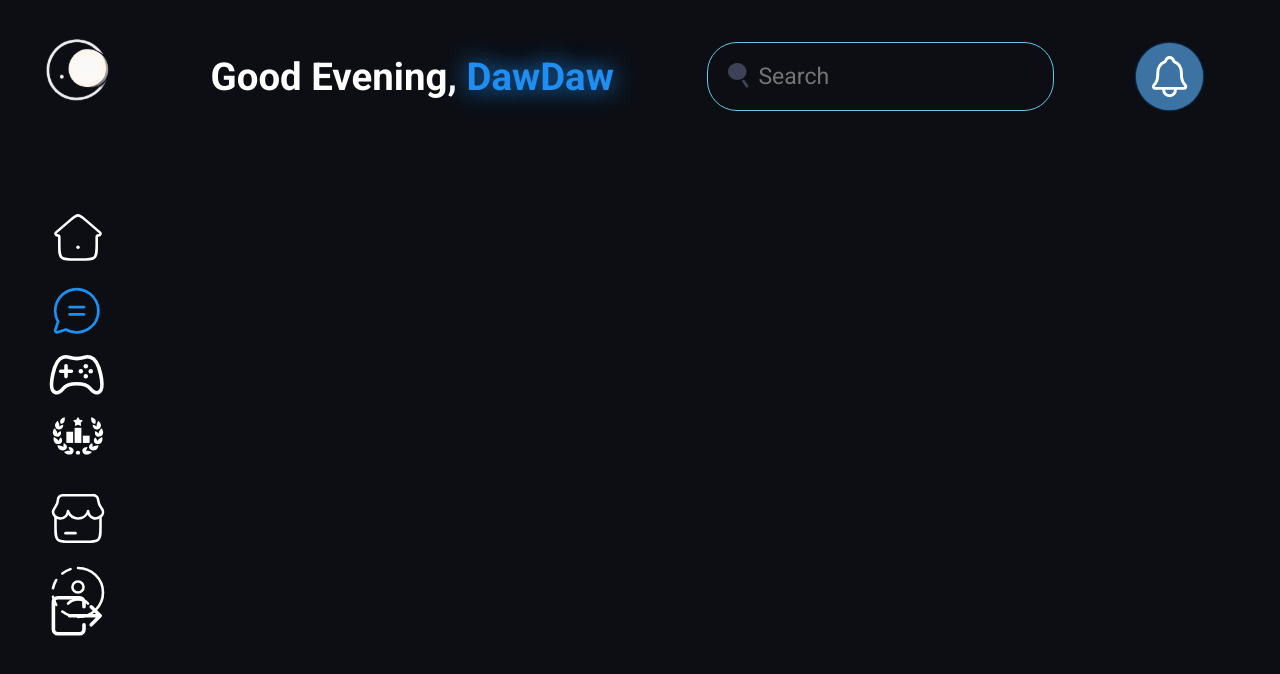
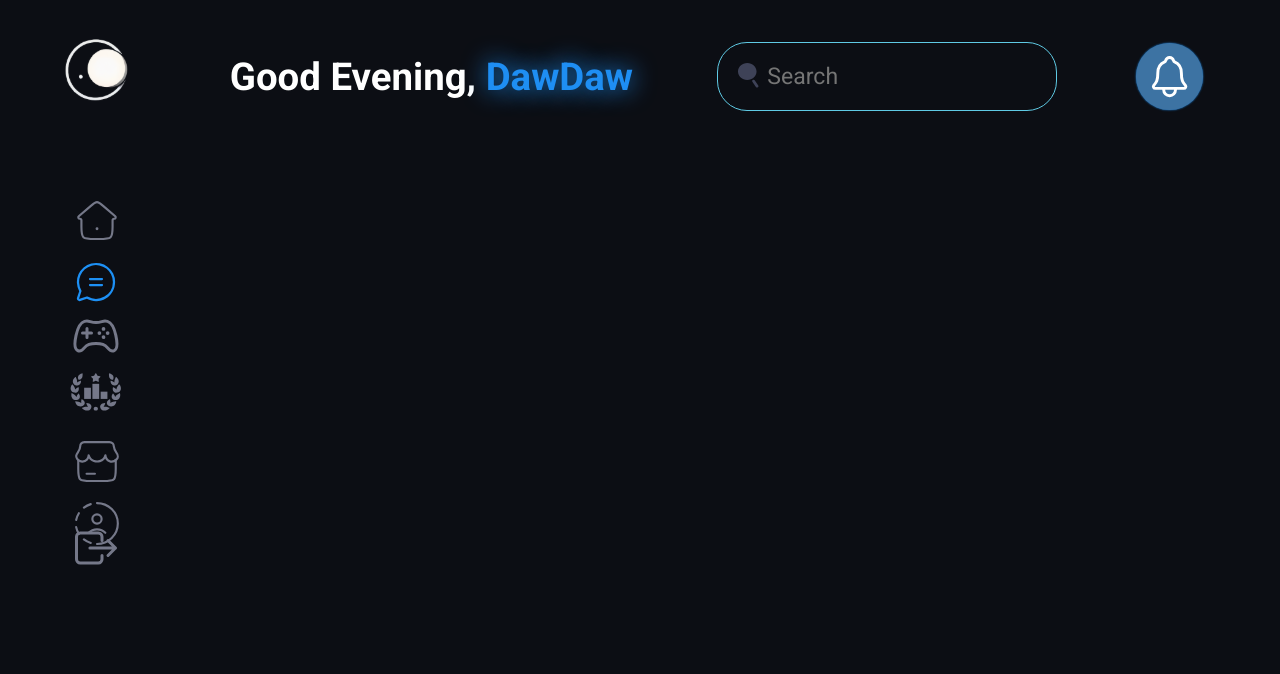
Before and after one commit to AMGHAR-ELMAHDI/ft_transcendence, a React (Vite) app in the folder React/: page /chat in a window 1280 px wide. Shown: the top 674 px of the page. Built offline with nearby package versions, Linux system fonts and the light colour scheme.

Commit message:
done with routing

```diff
--- a/React/src/App.tsx
+++ b/React/src/App.tsx
@@ -6,6 +6,8 @@ import ChatContainer from "./components/ChatContainer";
 import GameContainer from "./components/GameContainer";
 import LeaderBoardContainer from "./components/LeaderBoardContainer";
 import ShopContainer from "./components/ShopContainer";
+import NotFound from "./components/NotFound";
+import LogoutContainer from "./components/LogoutContainer";
 
 import "./App.css";
 import "./css/FriendBar.css";
@@ -15,8 +17,6 @@ import "./css/Dashboard.css";
 import "./css/ProfileMain.css";
 import "./css/SideBar.css";
 import "./css/History.css";
-import NotFound from "./components/NotFound";
-import LogoutContainer from "./components/LogoutContainer";
 
 function App() {
   const [render, setRender] = useState<string>("History");
@@ -26,6 +26,7 @@ function App() {
       <Route path="/" element={DashboardContainer(render, setRender)} />
       <Route path="/chat" element={ChatContainer()} />
       <Route path="/game" element={GameContainer()} />
+      <Route path="/login" element={DashboardContainer(render, setRender)} />
       <Route path="/leaderboard" element={LeaderBoardContainer()} />
       <Route path="/shop" element={ShopContainer()} />
       <Route path="/profile" element={ProfileContainer(render, setRender)} />
--- a/React/src/components/LogoutContainer.tsx
+++ b/React/src/components/LogoutContainer.tsx
@@ -10,7 +10,6 @@ function LogoutContainer() {
         <SideBar />
         <div className="main">
           <TopBar />
-          <Test />
         </div>
         <FriendBar />
       </div>
--- a/React/src/components/Profile.tsx
+++ b/React/src/components/Profile.tsx
@@ -20,6 +20,7 @@ function getLevelStart() {
   else levelStart = "0";
   return levelStart;
 }
+
 interface ProfileProps {
   profileList: string;
   show: string;
--- a/React/src/components/SideBar.tsx
+++ b/React/src/components/SideBar.tsx
@@ -14,7 +14,7 @@ function SideBar() {
 		<Link to={"/"}><img id="logo" src="logo.svg" alt="logo" /></Link>
       <div className="sidebar-links">
         <Link to={"/"}><Home/></Link>
-        <Link to={"/chat"}><PiChatCircleTextLight className={window.location.pathname === "/chat" ? "sidebarImgsBlue" : "sidebarImgs"} /></Link>
+        <Link to={"/chat"}><PiChatCircleTextLight color="#757889" className={window.location.pathname === "/chat" ? "sidebarImgsBlue" : "sidebarImgs"} /></Link>
         <Link to={"/game"}><IoGameControllerOutline className={window.location.pathname === "/game" ? "sidebarImgsBlue" : "sidebarImgs"} /></Link>
         <Link to={"/leaderboard"}><Leaderboard/></Link>
         <Link to={"/shop"}><Shop/></Link>
--- a/React/src/components/SideBar/Home.tsx
+++ b/React/src/components/SideBar/Home.tsx
@@ -1,30 +1,30 @@
 import React from "react";
 
 function Home() {
-  let color = "white";
+  let color = "#757889";
   if (window.location.pathname === "/") color = "#1D90F5";
   return (
     <div className="sidebarImgs">
       <svg
-        width="60"
-        height="60"
+        width="50"
+        height="50"
         viewBox="0 0 35 35"
         fill="none"
         xmlns="http://www.w3.org/2000/svg"
       >
         <path
-          d="M13.2149 6.91437L4.7237 14.2138C3.99554 14.8398 4.48376 15.9516 5.4868 15.9516C6.09961 15.9516 6.59639 16.4023 6.59639 16.9585V21.6053C6.59639 25.603 6.59639 27.6019 7.96507 28.8438C9.33376 30.0858 11.5366 30.0858 15.9424 30.0858H19.0576C23.4634 30.0858 25.6662 30.0858 27.0349 28.8438C28.4037 27.6019 28.4037 25.603 28.4037 21.6053V16.9585C28.4037 16.4023 28.9004 15.9516 29.5132 15.9516C30.5162 15.9516 31.0045 14.8398 30.2763 14.2138L21.785 6.91437C19.7559 5.17003 18.7413 4.29785 17.5 4.29785C16.2587 4.29785 15.2441 5.17003 13.2149 6.91437Z"
+          d="M13.2149 6.91437L4.7237 14.2138C3.99554 14.8398 4.48376 15.9516 5.4868 15.9516C6.09961 15.9516 6.59639 16.5023 6.59639 16.9585V21.6053C6.59639 25.603 6.59639 27.6019 7.96507 28.8438C9.33376 30.0858 11.5366 30.0858 15.9424 30.0858H19.0576C23.4634 30.0858 25.6662 30.0858 27.0349 28.8438C28.4037 27.6019 28.4037 25.603 28.4037 21.6053V16.9585C28.4037 16.4023 28.9004 15.9516 29.5132 15.9516C30.5162 15.9516 31.0045 14.8398 30.2763 14.2138L21.785 6.91437C19.7559 5.17003 18.7413 4.29785 17.5 4.29785C16.2587 4.29785 15.2441 5.17003 13.2149 6.91437Z"
           stroke={color}
-          stroke-width="1.5"
-          stroke-linecap="round"
-          stroke-linejoin="round"
+          strokeWidth={1.5}
+          strokeLinecap="round"
+          strokeLinejoin="round"
         />
         <path
           d="M17.5 22.9229H17.5131"
           stroke={color}
-          stroke-width="2"
-          stroke-linecap="round"
-          stroke-linejoin="round"
+          strokeWidth={2}
+          strokeLinecap="round"
+          strokeLinejoin="round"
         />
       </svg>
     </div>
--- a/React/src/components/SideBar/Leaderboard.tsx
+++ b/React/src/components/SideBar/Leaderboard.tsx
@@ -1,10 +1,9 @@
 import React from "react";
 
 function Leaderboard() {
-  let color = "white";
+  let color = "#757889";
   if (window.location.pathname === "/leaderboard") color = "#1D90F5";
   return (
-    <div className="sidebarImgs">
     <svg
       width="60"
       height="65"
@@ -16,10 +15,7 @@ function Leaderboard() {
         d="M19.5749 10.9663H15.4126V20.2591H19.5749V10.9663Z"
         fill={color}
       />
-        <path
-          d="M14.4972 13.3755H10.333V20.259H14.4972V13.3755Z"
-          fill={color}
-        />
+      <path d="M14.4972 13.3755H10.333V20.259H14.4972V13.3755Z" fill={color} />
       <path
         d="M24.6525 15.7866H20.4902V20.2592H24.6525V15.7866Z"
         fill={color}
@@ -81,7 +77,6 @@ function Leaderboard() {
         fill={color}
       />
     </svg>
-    </div>
   );
 }
 
--- a/React/src/components/SideBar/LogOutSideBar.tsx
+++ b/React/src/components/SideBar/LogOutSideBar.tsx
@@ -1,5 +1,5 @@
 function LogOutSideBar() {
-  let color = "white";
+  let color = "#757889";
   if (window.location.pathname === "/logout") color = "#1D90F5";
   return (
     <div className="sidebarImgs">
@@ -12,9 +12,9 @@ function LogOutSideBar() {
           d="M320 176v-40a40 40 0 00-40-40H88a40 40 0 00-40 40v240a40 40 0 0040 40h192a40 40 0 0040-40v-40M384 176l80 80-80 80M191 256h273"
           fill="none"
           stroke={color}
-          stroke-linecap="round"
-          stroke-linejoin="round"
-          stroke-width="32"
+          strokeLinecap="round"
+          strokeLinejoin="round"
+          strokeWidth="32"
         />
       </svg>
     </div>
--- a/React/src/components/SideBar/ProfileSideBar.tsx
+++ b/React/src/components/SideBar/ProfileSideBar.tsx
@@ -1,13 +1,13 @@
 import React from "react";
 
 function ProfileSideBar() {
-  let color = "white";
+  let color = "#757889";
   if (window.location.pathname === "/profile") color = "#1D90F5";
   return (
     <div className="sidebarImgs">
       <svg
-        width="60"
-        height="60"
+        width="50"
+        height="50"
         viewBox="0 0 35 35"
         fill="none"
         xmlns="http://www.w3.org/2000/svg"
@@ -15,22 +15,22 @@ function ProfileSideBar() {
         <path
           d="M17.5 2.86523C25.5554 2.86523 32.0833 9.28039 32.0833 17.1919C32.0833 25.1033 25.5554 31.5185 17.5 31.5185"
           stroke={color}
-          stroke-width="1.5"
-          stroke-linecap="round"
-          stroke-linejoin="round"
+          strokeLinecap="round"
+          strokeWidth={1.5}
+          strokeLinejoin="round"
         />
         <path
           d="M13.1248 30.8022C11.3918 30.2224 9.76385 29.3848 8.34591 28.2896M8.34591 6.09422C9.76385 5.01505 11.3918 4.16139 13.1248 3.58154M2.9165 14.6791C3.23161 13.0201 3.87928 11.4094 4.80706 9.94369M2.9165 19.7046C3.23161 21.3636 3.87928 22.9742 4.80706 24.44"
           stroke={color}
-          stroke-width="1.5"
-          stroke-linecap="round"
-          stroke-linejoin="round"
+          strokeWidth="1.5"
+          strokeLinecap="round"
+          strokeLinejoin="round"
         />
         <path
           d="M11.6665 23.6391C14.689 20.4901 20.2781 20.342 23.3332 23.6391M20.7343 13.9686C20.7343 15.7488 19.2812 17.1921 17.4889 17.1921C15.6965 17.1921 14.2435 15.7488 14.2435 13.9686C14.2435 12.1883 15.6965 10.7451 17.4889 10.7451C19.2812 10.7451 20.7343 12.1883 20.7343 13.9686Z"
           stroke={color}
-          stroke-width="1.5"
-          stroke-linecap="round"
+          strokeWidth="1.5"
+          strokeLinecap="round"
         />
       </svg>
     </div>
--- a/React/src/components/SideBar/Shop.tsx
+++ b/React/src/components/SideBar/Shop.tsx
@@ -1,13 +1,13 @@
 import React from "react";
 
 function Shop() {
-  let color = "white";
+  let color = "#757889";
   if (window.location.pathname === "/shop") color = "#1D90F5";
   return (
     <div className="sidebarImgs">
       <svg
-        width="60"
-        height="60"
+        width="50"
+        height="50"
         viewBox="0 0 35 35"
         fill="none"
         xmlns="http://www.w3.org/2000/svg"
@@ -15,20 +15,20 @@ function Shop() {
         <path
           d="M4.375 15.7402V22.1967C4.375 26.2547 4.375 28.2838 5.65641 29.5445C6.93782 30.8053 9.00021 30.8053 13.125 30.8053H21.875C25.9998 30.8053 28.0621 30.8053 29.3436 29.5445C30.625 28.2838 30.625 26.2547 30.625 22.1967V15.7402"
           stroke={color}
-          stroke-width="1.5"
+          strokeWidth="1.5"
         />
         <path
           d="M10.2085 25.751H16.0418"
           stroke={color}
-          stroke-width="1.5"
-          stroke-linecap="round"
+          strokeWidth="1.5"
+          strokeLinecap="round"
         />
         <path
           d="M25.952 3.58247L8.96846 3.62409C6.43363 3.49596 5.78371 5.41356 5.78371 6.35096C5.78371 7.18934 5.67367 8.41156 4.1201 10.7087C2.56652 13.0059 2.68326 13.6883 3.55932 15.2786C4.28641 16.5985 6.13576 17.114 7.10003 17.2008C10.1628 17.2692 11.653 14.6703 11.653 12.8439C13.1724 17.4332 17.4934 17.4332 19.4188 16.9084C21.3478 16.3826 23.0004 14.5007 23.3903 12.8439C23.6177 14.9028 24.3077 16.1044 26.3466 16.9299C28.4586 17.7851 30.2748 16.478 31.1861 15.6402C32.0973 14.8024 32.6822 12.9423 31.0576 10.8979C29.9374 9.48803 29.4705 8.15982 29.3171 6.78323C29.2283 5.98559 29.1503 5.12848 28.5791 4.58305C27.7443 3.78596 26.5467 3.54411 25.952 3.58247Z"
           stroke={color}
-          stroke-width="1.5"
-          stroke-linecap="round"
-          stroke-linejoin="round"
+          strokeWidth="1.5"
+          strokeLinecap="round"
+          strokeLinejoin="round"
         />
       </svg>
     </div>
--- a/React/src/css/SideBar.css
+++ b/React/src/css/SideBar.css
@@ -3,7 +3,7 @@
   flex-direction: column;
   align-items: center;
   justify-content: space-between;
-  /* margin-bottom: 3rem; */
+  margin-left: 1rem;
 }
 
 .sidebar-links {
@@ -22,14 +22,16 @@
 }
 
 .sidebarImgs {
-  width: 3rem;
-  fill: white;
-  font-size: 3rem;
+  width: 2.5rem;
+  font-size: 2.5rem;
+  fill: #757889;
+  color: #757889;
+  stroke: #757889;
 }
 
 .sidebarImgsBlue {
-  font-size: 3rem;
-  width: 3rem;
+  font-size: 2.5rem;
+  width: 2.5rem;
   fill: #1d90f5;
   color: #1d90f5;
   stroke: #1d90f5;
```
Also changed, not shown: React/public/sidebarImgs/leaderboardBlue.svg (deleted). Lines whose indentation alone changed are shown as unchanged.
